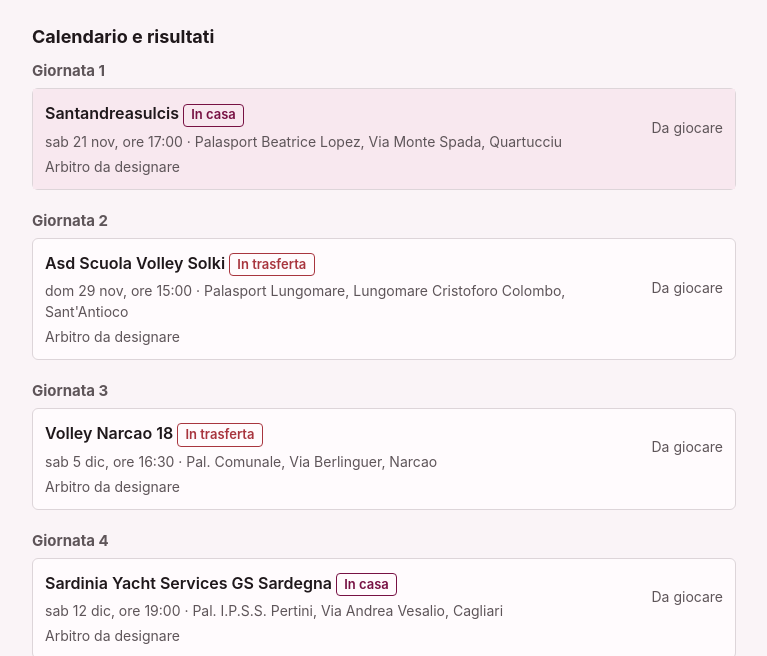
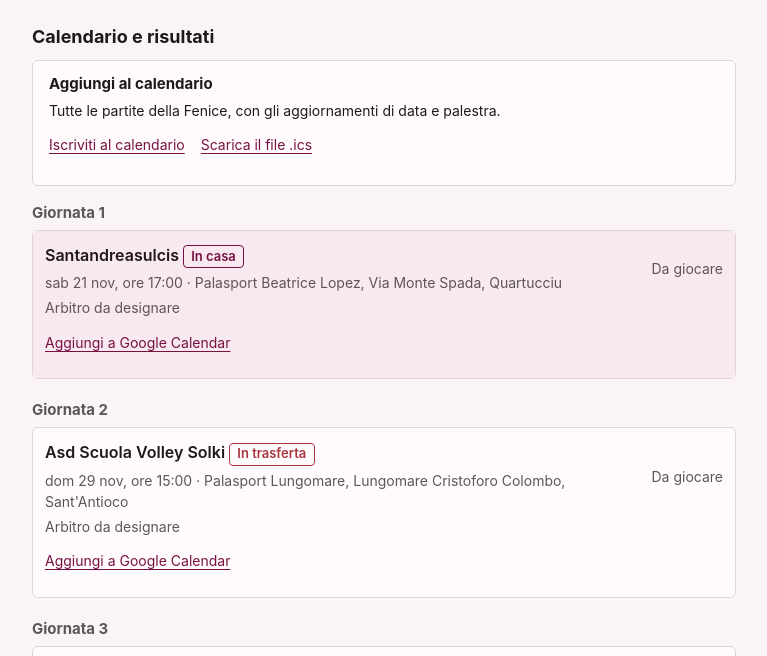
Before and after one commit to AndreaBonn/campionato-fenice-fipav-26-27, a website: page docs/index.html in a window 1280 px wide. Shown: the part 857-1513 px from the top of the page, without its empty margins (256-1023 px from the left). Drawn offline with Linux system fonts and the light colour scheme; no server answers.

Commit message:
feat(ui): Google Calendar links and ICS feed block
Fans add single games to their calendar or subscribe to the feed for date changes.

Tests: npm test, pass

```diff
--- /dev/null
+++ b/docs/calendar-rules.js
@@ -0,0 +1,31 @@
+// Pure calendar rules: Google Calendar link of a game and the addresses of the ICS feed. No DOM.
+import { displayTeamName } from "./view-rules.js";
+
+const SITE_URL = "https://andreabonn.github.io/campionato-fenice-fipav-26-27/";
+export const FEED_HTTPS_URL = `${SITE_URL}calendario.ics`;
+export const FEED_WEBCAL_URL = FEED_HTTPS_URL.replace(/^https:/, "webcal:");
+
+const GOOGLE_CALENDAR = "https://calendar.google.com/calendar/render";
+const GAME_DURATION_MS = 2 * 60 * 60e3;
+
+export const teamsById = (data) => new Map(data.teams.map((t) => [t.id, t]));
+
+// 2026-11-21T16:00:00.000Z -> 20261121T160000Z
+const utcStamp = (date) => date.toISOString().replace(/[-:]/g, "").replace(/\.\d{3}/, "");
+
+const teamLabel = (teams, id) => displayTeamName(teams.get(id)?.name ?? "Squadra sconosciuta");
+const venueText = (v) => [v.name, v.address, v.city].filter(Boolean).join(", ") || v.raw;
+
+// "Add to Google Calendar" URL for a 2 hour slot; null when the game has no start yet
+export function googleCalendarUrl(game, teams) {
+  if (!game.starts_at) return null;
+  const start = new Date(game.starts_at);
+  const params = new URLSearchParams({
+    action: "TEMPLATE",
+    text: `${teamLabel(teams, game.home_id)} - ${teamLabel(teams, game.away_id)}`,
+    dates: `${utcStamp(start)}/${utcStamp(new Date(start.getTime() + GAME_DURATION_MS))}`,
+    location: venueText(game.venue),
+    details: `Seconda Divisione Femminile, giornata ${game.round}. Calendario completo: ${SITE_URL}`,
+  });
+  return `${GOOGLE_CALENDAR}?${params}`;
+}
--- a/docs/games-view.js
+++ b/docs/games-view.js
@@ -1,5 +1,6 @@
 // HTML of the page sections as strings: hero, schedule and the load states. No DOM access here,
 // everything comes in as arguments, so the output is tested with node --test.
+import { FEED_HTTPS_URL, FEED_WEBCAL_URL, googleCalendarUrl, teamsById } from "./calendar-rules.js";
 import { changeLabel, feniceGames, feniceTeamId, form, isHome, lastPlayed, mapUrl, nextGame, outcome, refereesLabel, scoreLabel, setScores } from "./game-rules.js";
 import { countdownText, displayTeamName, relativeAge } from "./view-rules.js";
 
@@ -60,12 +61,19 @@ function resultHtml(g, teamId) {
 const refsHtml = (g) => (refereesLabel(g) ? `<p class="refs">${esc(refereesLabel(g))}</p>` : "");
 const movedHtml = (g) => (changeLabel(g) ? `<p class="moved"><span class="tag moved-tag">Spostata</span> ${esc(changeLabel(g).replace("Spostata: ", ""))}</p>` : "");
 
+function addToCalendarHtml(data, g, teamId) {
+  const url = g.played ? null : googleCalendarUrl(g, teamsById(data));
+  if (!url) return "";
+  const who = esc(teamName(data, opponentId(g, teamId)));
+  return `<p class="addcal"><a href="${esc(url)}" target="_blank" rel="noopener">Aggiungi a Google Calendar<span class="sr-only"> la partita contro ${who} (si apre in una nuova scheda)</span></a></p>`;
+}
+
 function rowHtml(data, g, teamId, isNext) {
   const score = scoreLabel(g, teamId), parts = setScores(g, teamId);
   const live = !g.played && g.live_url ? ` <a href="${esc(g.live_url)}" target="_blank" rel="noopener">Diretta</a>` : "";
   const right = score ? resultHtml(g, teamId) : `<div class="res"><span class="pending">Da giocare</span>${live}</div>`;
   return `<li class="game${isNext ? " next" : ""}"><p class="opp">${esc(teamName(data, opponentId(g, teamId)))} ${sideTag(g, teamId)}</p>
-<p class="meta">${esc(shortWhen(g))} · ${venueLine(g.venue)}</p>${movedHtml(g)}${refsHtml(g)}${right}${parts.length ? `<p class="sets">Set: ${esc(parts.join(", "))}</p>` : ""}</li>`;
+<p class="meta">${esc(shortWhen(g))} · ${venueLine(g.venue)}</p>${movedHtml(g)}${refsHtml(g)}${addToCalendarHtml(data, g, teamId)}${right}${parts.length ? `<p class="sets">Set: ${esc(parts.join(", "))}</p>` : ""}</li>`;
 }
 
 // Games grouped by round, in the file order; the next game stands out
@@ -113,3 +121,8 @@ export function renderLastResult(data) {
 <p class="score"><b>${esc(scoreLabel(g, teamId))}</b> <span class="verdict ${won ? "won" : "lost"}">${won ? "Vinta" : "Persa"}</span></p>${parts.length ? `<p class="sets">Set: ${esc(parts.join(", "))}</p>` : ""}
 <ol class="form" aria-label="Forma delle ultime partite, dalla più vecchia alla più recente. V vinta, P persa">${strip}</ol>`;
 }
+
+// Subscribe to the ICS feed (webcal) or download the file; nothing for a club without games
+export const renderCalendarFeed = (data) => (!feniceGames(data).length ? "" :
+  `<div class="feed"><h3>Aggiungi al calendario</h3><p>Tutte le partite della Fenice, con gli aggiornamenti di data e palestra.</p>
+<p><a href="${FEED_WEBCAL_URL}">Iscriviti al calendario</a> <a href="${FEED_HTTPS_URL}" download>Scarica il file .ics</a></p></div>`);
--- a/docs/index.html
+++ b/docs/index.html
@@ -35,6 +35,7 @@
   </section>
   <section id="calendar" aria-labelledby="calendar-title">
     <h2 id="calendar-title">Calendario e risultati</h2>
+    <div id="feed"></div>
     <div id="list" aria-live="polite"></div>
   </section>
   <noscript><p class="state">Per vedere il calendario serve JavaScript attivo nel browser.</p></noscript>
@@ -46,7 +47,7 @@
   </div>
 </footer>
 <script type="module">
-import { renderChecked, renderError, renderHero, renderLastResult, renderLoading, renderSchedule } from "./games-view.js";
+import { renderCalendarFeed, renderChecked, renderError, renderHero, renderLastResult, renderLoading, renderSchedule } from "./games-view.js";
 import { renderStandings } from "./tables-view.js";
 
 const $ = (id) => document.getElementById(id);
@@ -83,7 +84,7 @@ async function fetchData() {
 // A TypeError while building the markup is bad data, not a dead network: the cause text must not say so
 function build(data, now) {
   try {
-    return { hero: renderHero(data, now), list: renderSchedule(data, now), standings: renderStandings(data), last: renderLastResult(data) };
+    return { hero: renderHero(data, now), list: renderSchedule(data, now), standings: renderStandings(data), last: renderLastResult(data), feed: renderCalendarFeed(data) };
   } catch (err) {
     throw new Error("invalid data", { cause: err });
   }
@@ -104,12 +105,13 @@ async function load() {
   const slow = setTimeout(showSlowNote, SLOW_LOAD_MS);
   loadStatus();
   try {
-    const { hero, list, standings, last } = build(await fetchData(), new Date());
+    const { hero, list, standings, last, feed } = build(await fetchData(), new Date());
     $("next-body").innerHTML = hero;
     $("next").hidden = !hero;
     $("list").innerHTML = list;
     $("standings-body").innerHTML = standings;
     $("last-body").innerHTML = last;
+    $("feed").innerHTML = feed;
     $("last").hidden = !last;
     $("standings").hidden = !standings;
   } catch (err) {
--- a/docs/styles.css
+++ b/docs/styles.css
@@ -132,3 +132,10 @@ footer.site p { margin: 0.15rem 0; }
 .form .lost { color: var(--loss); }
 .game .refs, .game .moved { grid-column: 1; margin: 0; font-size: 0.875rem; color: var(--muted); }
 .tag.moved-tag { color: var(--coral); border-color: var(--coral); background: transparent; }
+
+.feed { margin: 0 0 1rem; padding: 0.75rem 1rem; border: 1px solid var(--line); border-radius: var(--radius); background: var(--surface); }
+.feed h3 { margin: 0 0 0.25rem; font-size: 0.9375rem; }
+.feed p { margin: 0.25rem 0; font-size: 0.875rem; }
+.feed p + p { display: flex; flex-wrap: wrap; gap: 0.5rem 1rem; }
+.feed a, .game .addcal a { display: inline-block; min-height: 44px; padding-block: 0.6rem; }
+.game .addcal { grid-column: 1; margin: 0; font-size: 0.875rem; }
```
Also changed, not shown: specs/001-fenice-seconda-divisione/tasks.md (+1 -1 lines), tests/js/calendar-rules.test.mjs (added, +44 -0 lines), tests/js/games-view.test.mjs (+16 -1 lines).
